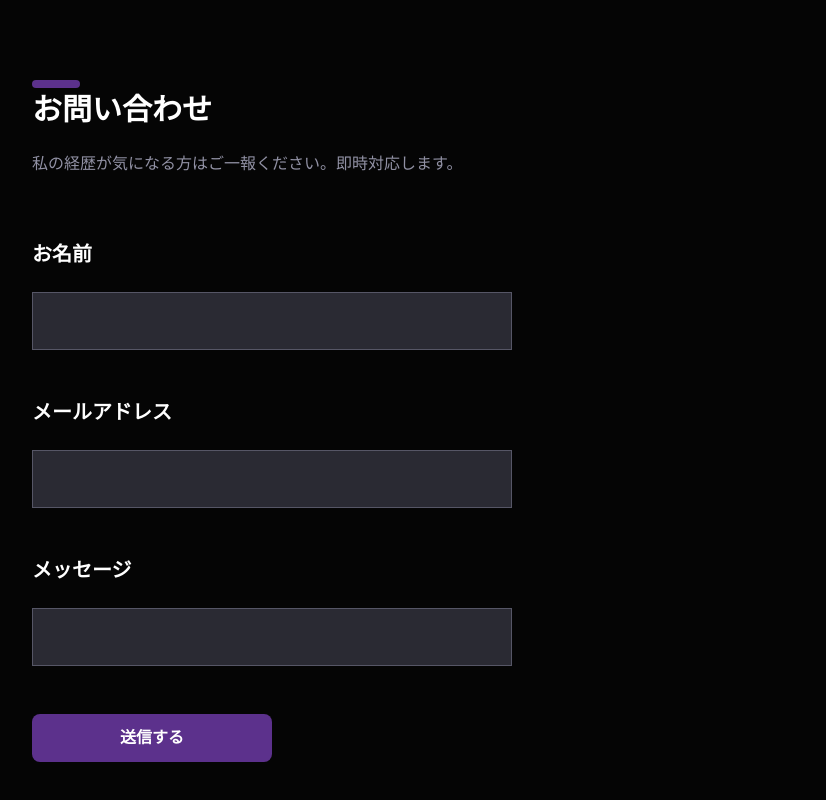
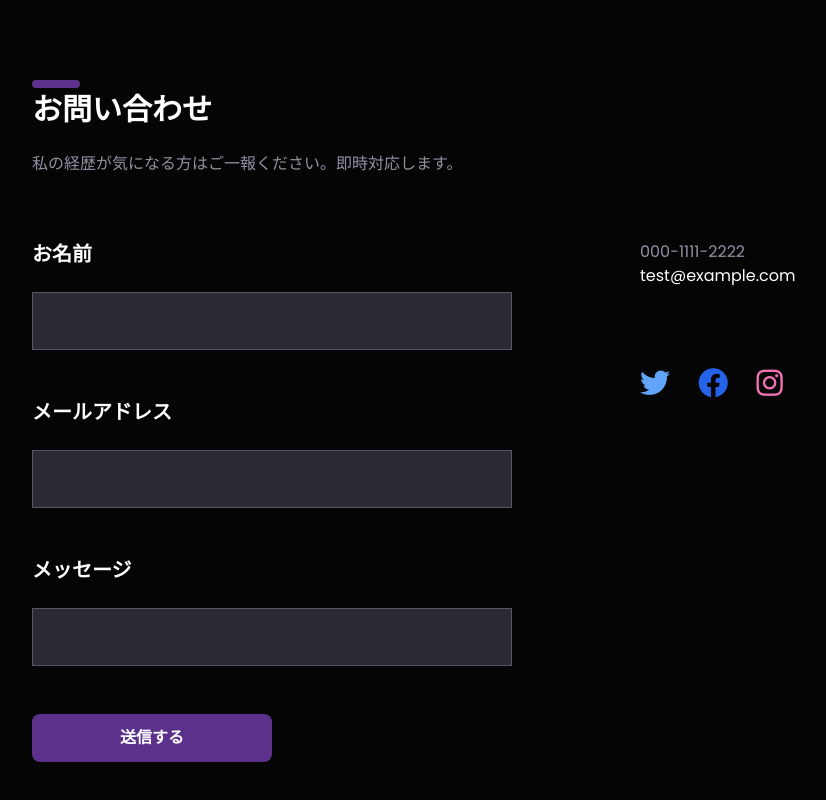
Before and after one commit to thiger7/site-with-tailwindcss, a website: page src/index.html in a window 1280 px wide. Shown: the part 3406-4206 px from the top of the page, without its empty margins (64-890 px from the left). Drawn offline with Linux system fonts and the light colour scheme.

Commit message:
電話番号、メールアドレス、SNSリンクの追加

```diff
--- a/src/index.html
+++ b/src/index.html
@@ -185,6 +185,22 @@
             送信する
           </button>
         </div>
+        <div>
+          <p class="text-secondary">000-1111-2222</p>
+          <a href="mailto:test@example.com">test@example.com</a>
+          <!-- sns -->
+          <div class="mt-20 space-x-6">
+            <a href="#">
+              <i class="fa-brands fa-twitter text-3xl text-blue-400"></i>
+            </a>
+            <a href="#">
+              <i class="fa-brands fa-facebook text-3xl text-blue-600"></i>
+            </a>
+            <a href="#">
+              <i class="fa-brands fa-instagram text-3xl text-pink-400"></i>
+            </a>
+          </div>
+        </div>
       </div>
     </section>
   </div>
```
Also changed, not shown: dist/output.css.
